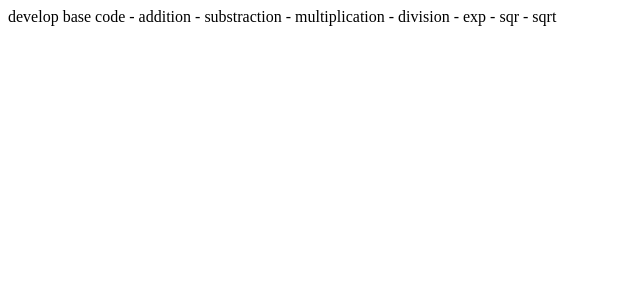
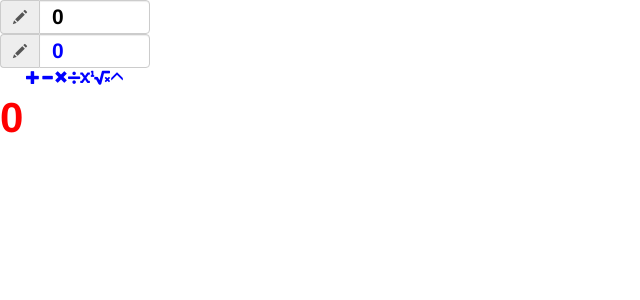
Before and after one commit to Flor-AC/testing-calculator, an Angular app: page / in a window 1280 px wide. Shown: the top 300 px of the page, without its empty margins (0-640 px from the left). Built offline with nearby package versions, Linux system fonts and the light colour scheme.

Commit message:
se modifico index

```diff
--- a/src/app/app.component.html
+++ b/src/app/app.component.html
@@ -1,8 +1 @@
-develop base code
-- addition
-- substraction
-- multiplication
-- division
-- exp
-- sqr
-- sqrt
+<app-ui></app-ui>
--- /dev/null
+++ b/src/app/ui/ui.component.css
@@ -0,0 +1,57 @@
+.calculator {
+    width: 150px;
+    text-align: center;
+    color: #999;
+}
+
+.result {
+    font-size: 3.0em;
+    font-weight: bold;
+    color: red;
+
+}
+
+.operator1 {
+    font-size: 1.5em;
+    font-weight: bold;
+    color: black;
+
+}
+
+.operator2 {
+    font-size: 1.5em;
+    font-weight: bold;
+    color: blue;
+
+}
+
+.addition-button {
+    cursor: pointer;
+    color: blue;
+}
+.substraction-button {
+    cursor: pointer;
+    color: blue;
+}
+
+.multiplication-button {
+    cursor: pointer;
+    color: blue;
+}
+.division-button {
+    cursor: pointer;
+    color: blue;
+}
+.sqr-button {
+    cursor: pointer;
+    color: blue;
+}
+.sqrt-button {
+    cursor: pointer;
+    color: blue;
+}
+
+.exp-button {
+    cursor: pointer;
+    color: blue;
+}
--- /dev/null
+++ b/src/app/ui/ui.component.html
@@ -0,0 +1,38 @@
+<div class="calculator">
+
+    <form>
+        <div class="input-group">
+            <span class="input-group-addon"><i class="glyphicon glyphicon-pencil"></i></span>
+            <input id="operator1" [(ngModel)]="operator1" type="number" class="form-control operator1" name="operator1" placeholder="0.0">
+        </div>
+
+        <div class="input-group">
+            <span class="input-group-addon"><i class="glyphicon glyphicon-pencil"></i></span>
+            <input id="operator2" [(ngModel)]="operator2" type="number" class="form-control operator2" name="operator2" placeholder="0.0">
+        </div>
+    </form>
+
+    <i class="glyphicon glyphicon-plus addition-button"
+        (click)="addition()"></i>
+
+    <i class="glyphicon glyphicon-minus substraction-button"
+        (click)="substraction()">  </i>
+
+    <i class="glyphicon glyphicon-remove multiplication-button"
+        (click)="multiplication()">  </i>
+
+    <i class="fas fa-divide division-button"
+        (click)="division()">  </i>
+
+    <i class="fas fa-superscript sqr-button"
+        (click)="sqr()">  </i>
+
+    <i class="fas fa-square-root-alt sqrt-button"
+        (click)="sqrt()">  </i>
+
+    <i class="glyphicon glyphicon-menu-up exp-button"
+        (click)="exp()">  </i>
+
+</div>
+
+<span class="result">{{ result }}</span>
--- /dev/null
+++ b/src/app/ui/ui.component.ts
@@ -0,0 +1,70 @@
+import { Component, OnInit } from '@angular/core';
+import { addition } from '../addition/addition';
+import { division } from '../division/division';
+import { multiplication } from '../multiplication/multiplication';
+import { sqrt } from '../sqrt/sqrt';
+import { sqr } from '../sqr/sqr';
+import { substration } from '../substraction/substraction';
+import { exp } from '../exp/exp';
+
+@Component({
+  selector: 'app-ui',
+  templateUrl: './ui.component.html',
+  styleUrls: ['./ui.component.css']
+})
+
+
+export class UiComponent implements OnInit {
+
+  constructor() { }
+
+  result = 0;
+  operator1 = 0;
+  operator2 = 0;
+
+  ngOnInit() {
+  }
+
+  addition() {
+    let myresult = 0;
+    myresult = addition(this.operator1, this.operator2);
+    this.result = myresult;
+  }
+
+  substraction() {
+    let myresult = 0;
+    myresult = substration(this.operator1, this.operator2);
+    this.result = myresult;
+  }
+
+  multiplication() {
+    let myresult = 0;
+    myresult = multiplication(this.operator1, this.operator2);
+    this.result = myresult;
+  }
+
+  division() {
+    let myresult = 0;
+    myresult = division(this.operator1, this.operator2);
+    this.result = myresult;
+  }
+
+  sqrt() {
+    let myresult = 0;
+    myresult = sqrt(this.operator1);
+    this.result = myresult;
+  }
+
+  sqr() {
+    let myresult = 0;
+    myresult = sqr(this.operator1);
+    this.result = myresult;
+  }
+
+  exp() {
+    let myresult = 0;
+    myresult = exp(this.operator1, this.operator2);
+    this.result = myresult;
+  }
+
+}
--- a/src/index.html
+++ b/src/index.html
@@ -2,12 +2,14 @@
 <html lang="en">
 <head>
   <meta charset="utf-8">
-  <title>TestingCalculator</title>
+  <title>CalculadoraImc</title>
   <base href="/">
   <meta name="viewport" content="width=device-width, initial-scale=1">
   <link rel="icon" type="image/x-icon" href="favicon.ico">
+  <link rel="stylesheet" href="https://maxcdn.bootstrapcdn.com/bootstrap/3.4.0/css/bootstrap.min.css">
+  <link rel="stylesheet" href="https://use.fontawesome.com/releases/v5.8.1/css/all.css" integrity="sha384-50oBUHEmvpQ+1lW4y57PTFmhCaXp0ML5d60M1M7uH2+nqUivzIebhndOJK28anvf" crossorigin="anonymous">
 </head>
 <body>
-  <app-root></app-root>
+<app-root></app-root>
 </body>
 </html>
```
Also changed, not shown: src/app/app.module.ts (+6 -3 lines), 1 other file (tests, documents, lock files or other folders).
